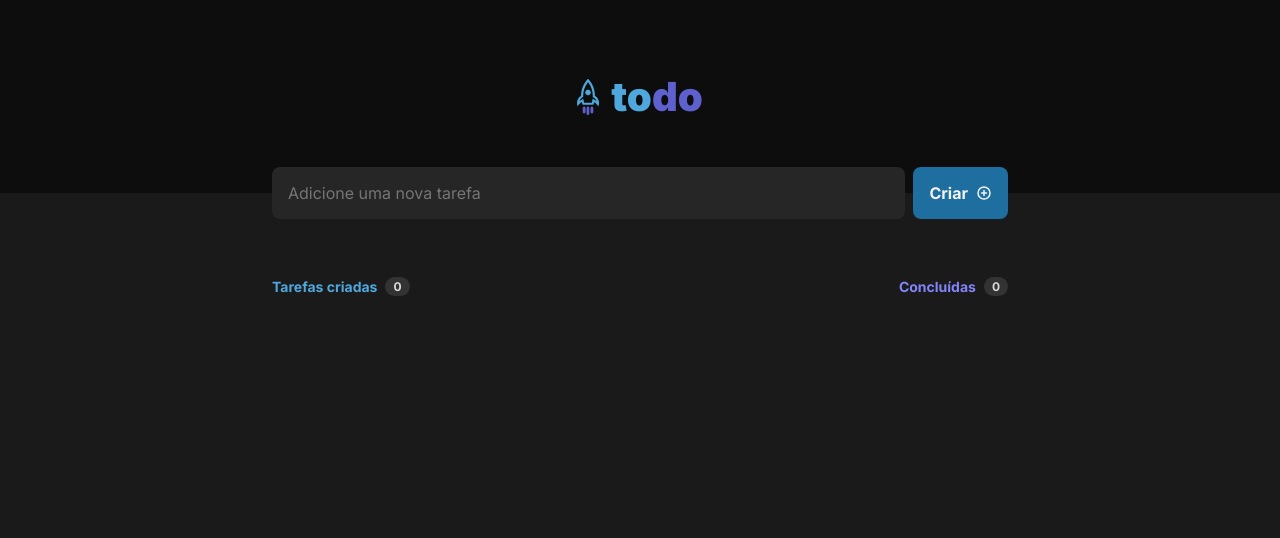
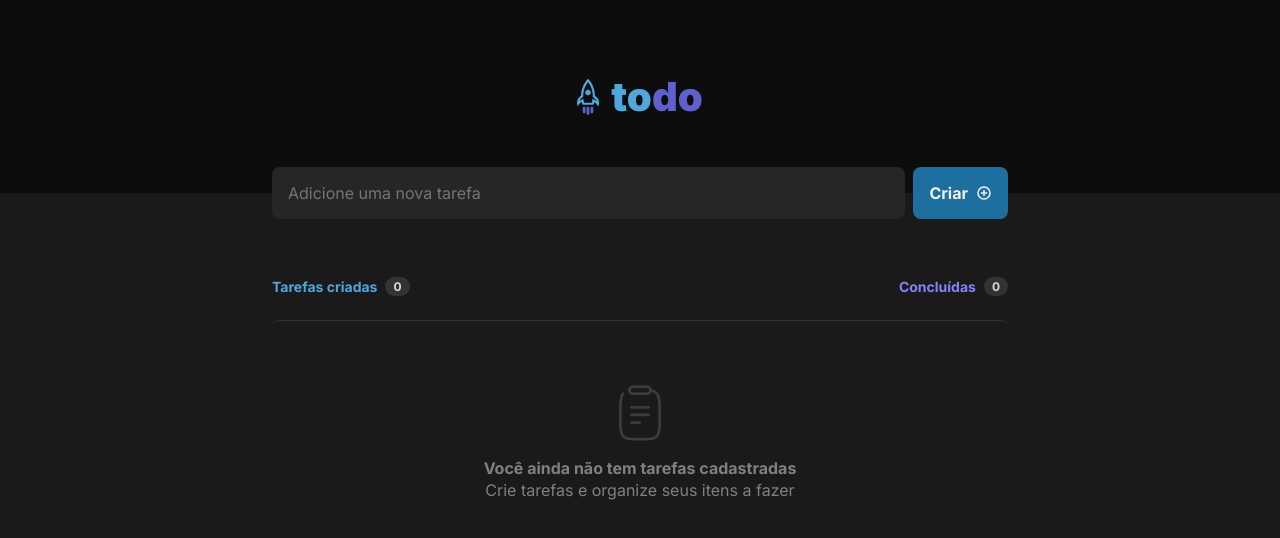
Before and after one commit to aledosreis/todo-list, a React (Vite) app: page / in a window 1280 px wide. Shown: the top 538 px of the page. Built offline with nearby package versions, Linux system fonts and the light colour scheme.

Commit message:
add empty list

```diff
--- a/src/App.tsx
+++ b/src/App.tsx
@@ -1,5 +1,6 @@
 import { PlusCircle } from 'phosphor-react'
 import rocketImg from './assets/rocket.svg'
+import clipboardImg from './assets/clipboard.svg'
 
 import './global.css';
 
@@ -35,7 +36,13 @@ export function App() {
               <span>0</span>
             </div>
           </div>
-          <div className='tasks'></div>
+          <div className='empty'>
+            <img src={clipboardImg} alt="clipboard image" />
+            <div className='info'>
+              <span>Você ainda não tem tarefas cadastradas</span>
+              <span>Crie tarefas e organize seus itens a fazer</span>
+            </div>
+          </div>
         </div>
       </div>
     </div>
--- a/src/global.css
+++ b/src/global.css
@@ -145,3 +145,31 @@ body, input, textarea, button {
     padding: 0.125rem 0.5rem;
     border-radius: 9999px;
 }
+
+/* empty list */
+#task-container .empty {
+    display: flex;
+    flex-direction: column;
+    margin-top: 1.5rem;
+    align-items: center;
+    justify-content: center;
+    padding: 4rem 1.5rem;
+    border-top: 1px solid var(--gray-400);
+    border-radius: 0.5rem;
+    gap: 1rem;
+}
+
+#task-container .empty img {
+    width: 3.5rem;
+}
+
+#task-container .empty .info {
+    display: flex;
+    flex-direction: column;
+    align-items: center;
+    line-height: 1.4;
+}
+
+#task-container .empty .info span:first-of-type {
+    font-weight: 700;
+}
```
Also changed, not shown: src/assets/clipboard.svg (added).
